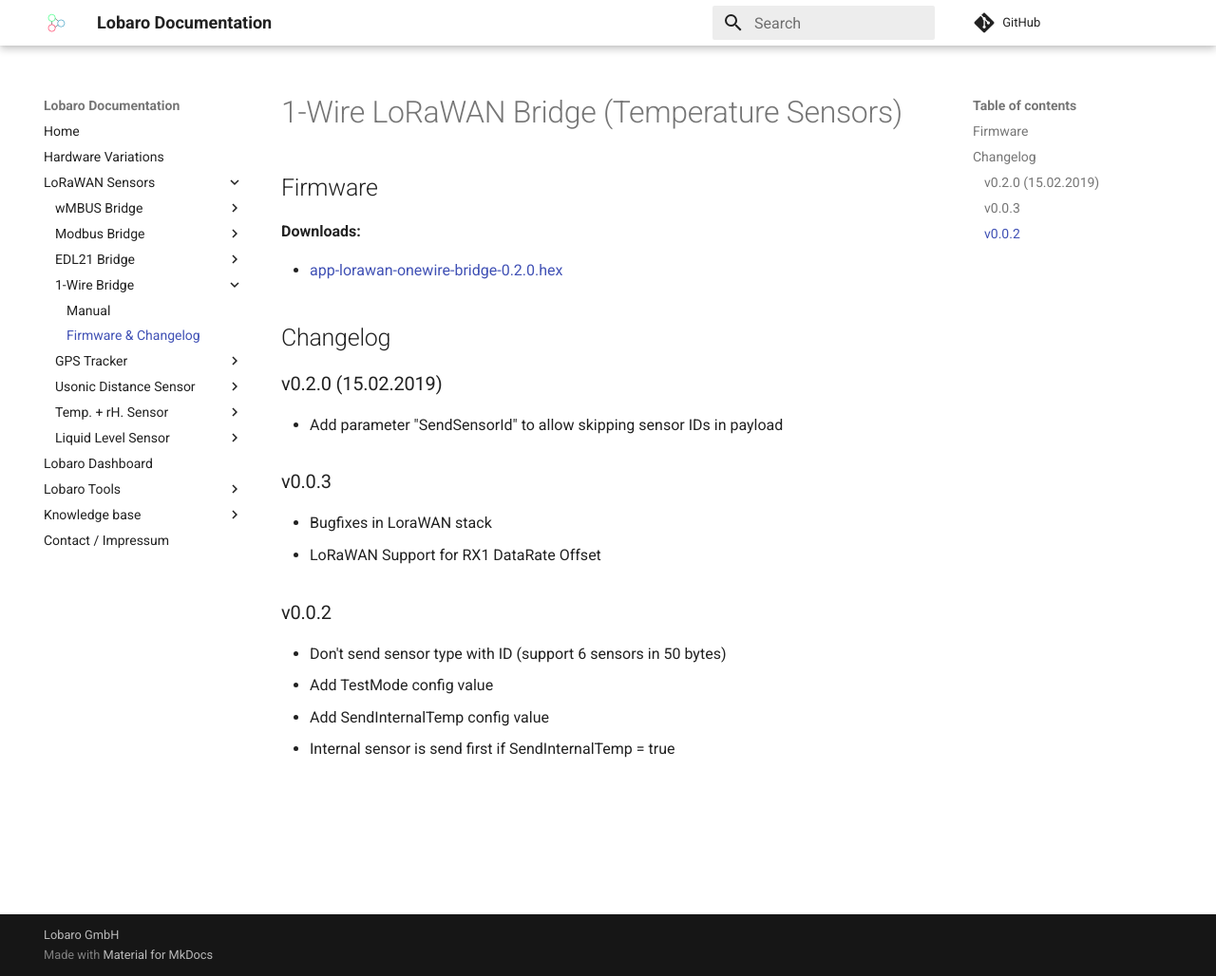
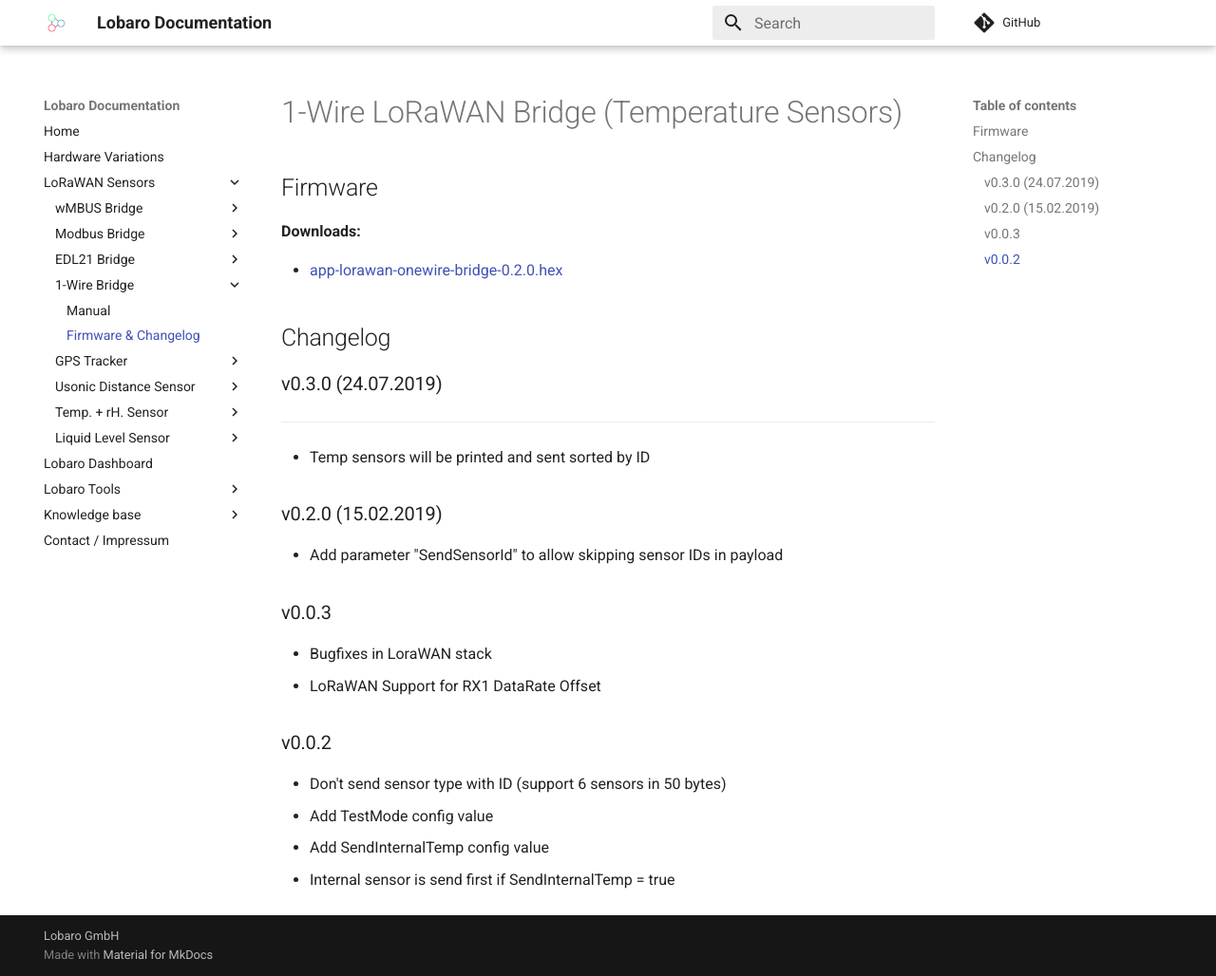
Before and after one commit to Lobaro/docs, an MkDocs documentation site: the page built from docs/lorawan-sensors/1-wire-lorawan/firmware.md, in a window 1280 px wide and 1028 px high. Shown: the whole window at 95% size. Built offline with MkDocs 1.6.1 and Material for MkDocs 9.7.7, drawn with Linux system fonts in a browser that asks for light colours; a script that is not in the unit is left out; comment, search, counter and statistics services are not loaded.

Commit message:
onewire -> v0.3.0

```diff
--- a/docs/lorawan-sensors/1-wire-lorawan/firmware.md
+++ b/docs/lorawan-sensors/1-wire-lorawan/firmware.md
@@ -7,6 +7,10 @@
 * [app-lorawan-onewire-bridge-0.2.0.hex](firmware/app-lorawan-onewire-bridge-0.2.0.hex)
 
 ## Changelog
+
+### v0.3.0 (24.07.2019)
+--------------------
+* Temp sensors will be printed and sent sorted by ID
 
 ### v0.2.0 (15.02.2019)
 * Add parameter "SendSensorId" to allow skipping sensor IDs in payload
```
Also changed, not shown: 1 other file.
